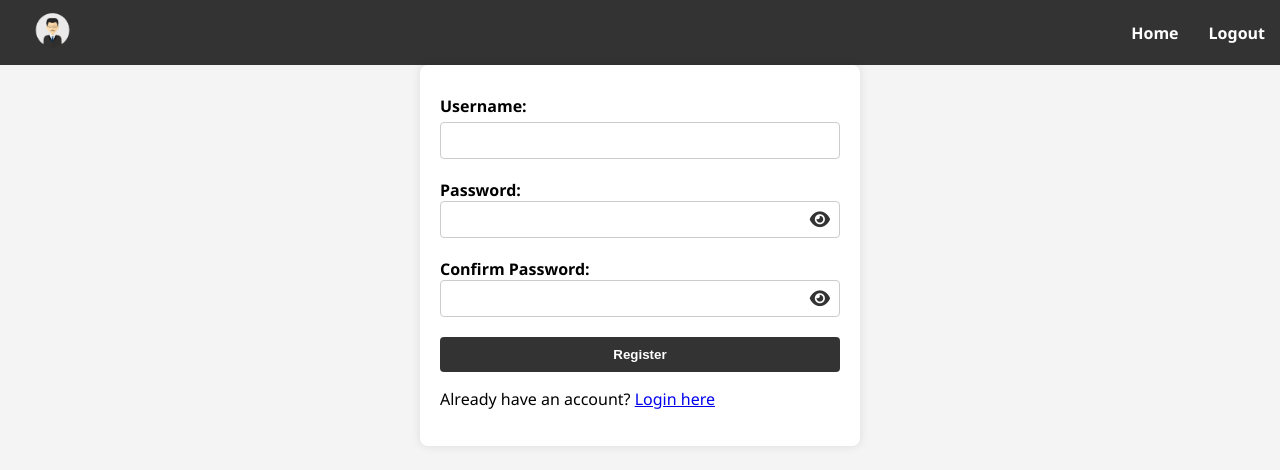
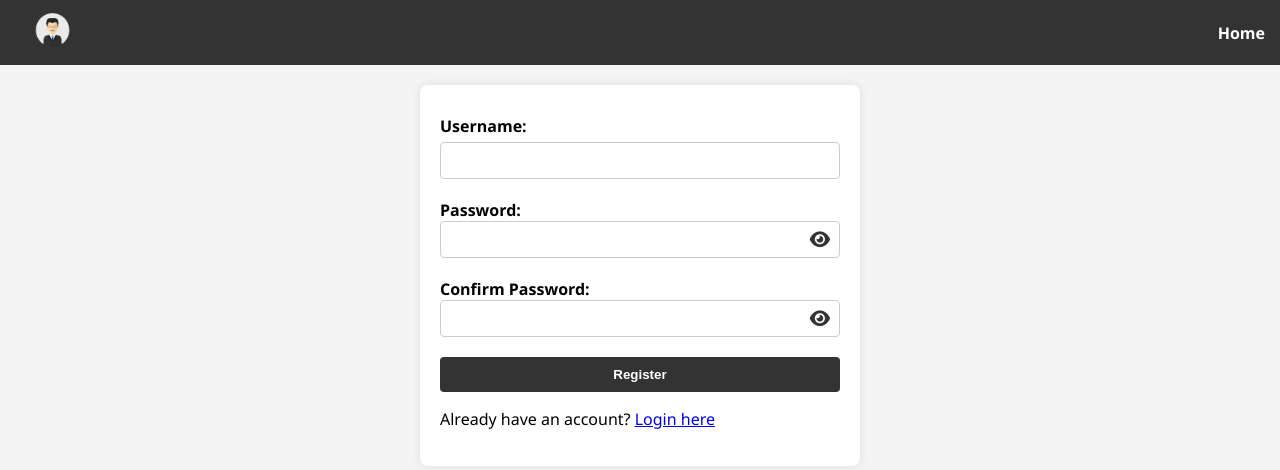
Before and after one commit to satyajitsjs/tailwebs, a Django app: page /register/ in a window 1280 px wide. Shown: the top 470 px of the page. Run offline with Django 5.2, Linux system fonts and the light colour scheme.

Commit message:
db and css

```diff
--- a/teacher_portal/static/css/style.css
+++ b/teacher_portal/static/css/style.css
@@ -65,6 +65,7 @@ form {
     padding: 20px;
     border-radius: 8px;
     box-shadow: 0 0 10px rgba(0, 0, 0, 0.1);
+    margin-top: 20px;
 }
 
 form label {
--- a/teacher_portal/templates/teacher_portal/base.html
+++ b/teacher_portal/templates/teacher_portal/base.html
@@ -16,7 +16,9 @@
     <div class="nav-right">
         <ul>
             <li><a href="{% url 'home' %}">Home</a></li>
-            <li><a href="{% url 'logout' %}">Logout</a></li>
+            {% if request.user.is_authenticated %}
+                <li><a href="{% url 'logout' %}">Logout</a></li>
+            {% endif %}
         </ul>
     </div>
 </nav>
--- a/teacher_portal/templates/teacher_portal/home.html
+++ b/teacher_portal/templates/teacher_portal/home.html
@@ -7,7 +7,7 @@
     <h1>Student Listing</h1>
     <table>
         <tr>
-            <th>Name</th>
+        <th>Name</th>
         <th>Subject</th>
         <th>Marks</th>
         <th>Actions</th>
```
Also changed, not shown: db.sqlite3.
